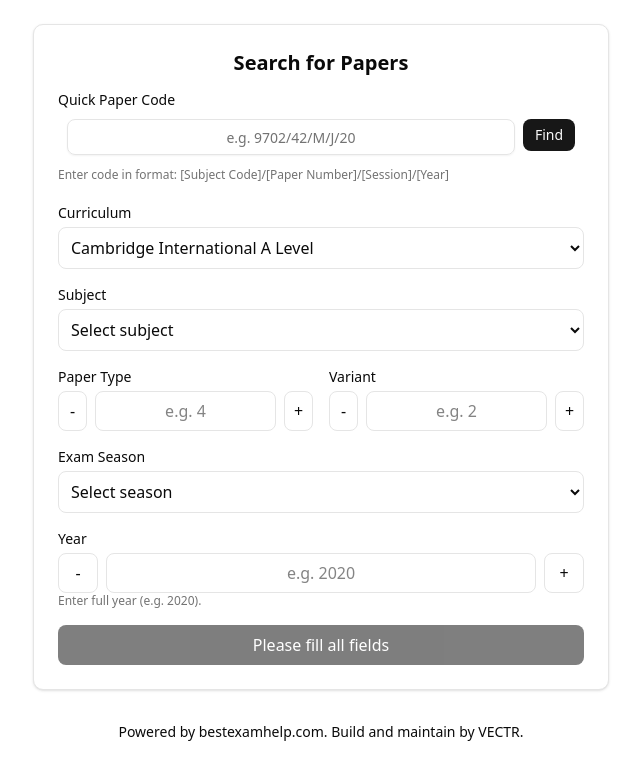
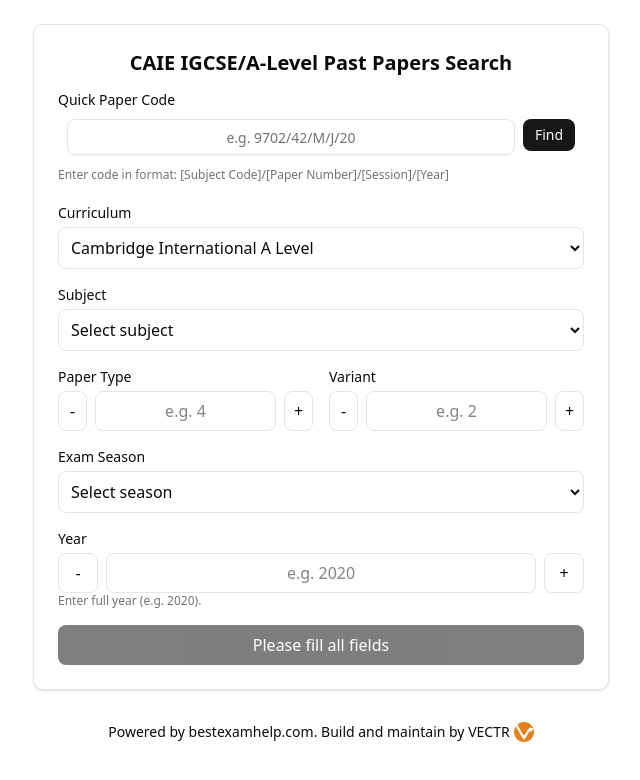
Before and after one commit to caocchinh/caie-paper-navigator, a React (Vite) app: page / in a window 1280 px wide. Shown: the top 780 px of the page, without its empty margins (319-959 px from the left). Built offline with nearby package versions, Linux system fonts and the light colour scheme.

Commit message:
Update App and PaperSearch components to enhance UI with new title and footer link. Modify button styles for better user interaction feedback.

```diff
--- a/src/App.tsx
+++ b/src/App.tsx
@@ -56,7 +56,9 @@ export function App() {
     <div className="container mx-auto p-6">
       <Card className="max-w-xl mx-auto">
         <CardContent className="pt-6">
-          <h2 className="text-xl font-semibold mb-4 text-center">Search for Papers</h2>
+          <h2 className="text-xl font-semibold mb-4 text-center">
+            <span className="text-re">CAIE</span> IGCSE/A-Level Past Papers Search
+          </h2>
           <PaperSearch
             paperType="qp"
             onLinkGenerated={handlePaperGenerated}
@@ -150,7 +152,7 @@ export function App() {
 
               <div className="mt-6 p-4 bg-muted rounded-lg">
                 <p className="text-sm text-center text-muted-foreground">
-                  Links will open in new tabs. If you have pop-up blockers enabled, you may need to allow them for this site.
+                  Links will open in new tabs. If you have pop-up blockers enabled, you may need to allow them for this extension.
                 </p>
               </div>
             </div>
@@ -161,12 +163,18 @@ export function App() {
       <div className="mt-8 text-center">
         <div className="flex items-center justify-center gap-2">
           <a
-            href="https://bestexamhelp.com"
+            href="https://www.instagram.com/vectr.vcp/"
             target="_blank"
             rel="noopener noreferrer"
-            className="text-sm font-medium"
+            title="Visit our Instagram"
+            className="text-sm font-medium flex items-center gap-1"
           >
-            Powered by bestexamhelp.com. Build and maintain by VECTR.
+            Powered by bestexamhelp.com. Build and maintain by VECTR
+            <img
+              src="/vectr.png"
+              alt="VECTR"
+              className="w-5 h-5"
+            />
           </a>
         </div>
       </div>
--- a/src/components/paper-search.tsx
+++ b/src/components/paper-search.tsx
@@ -800,7 +800,7 @@ export function PaperSearch({paperType, onLinkGenerated, isClearData, setIsClear
                 <div className="flex items-center">
                   <button
                     type="button"
-                    className="h-10 w-10 border rounded-md flex items-center justify-center cursor-pointer"
+                    className="h-10 w-10 border rounded-md flex items-center justify-center cursor-pointer active:bg-gray-200"
                     onClick={decrementPaperType}
                   >
                     -
@@ -815,7 +815,7 @@ export function PaperSearch({paperType, onLinkGenerated, isClearData, setIsClear
                   />
                   <button
                     type="button"
-                    className="h-10 w-10 border rounded-md flex items-center justify-center cursor-pointer"
+                    className="h-10 w-10 border rounded-md flex items-center justify-center cursor-pointer active:bg-gray-200"
                     onClick={incrementPaperType}
                   >
                     +
@@ -834,7 +834,7 @@ export function PaperSearch({paperType, onLinkGenerated, isClearData, setIsClear
                 <div className="flex items-center">
                   <button
                     type="button"
-                    className="h-10 w-10 border rounded-md flex items-center justify-center cursor-pointer"
+                    className="h-10 w-10 border rounded-md flex items-center justify-center cursor-pointer active:bg-gray-200"
                     onClick={decrementVariant}
                   >
                     -
@@ -849,7 +849,7 @@ export function PaperSearch({paperType, onLinkGenerated, isClearData, setIsClear
                   />
                   <button
                     type="button"
-                    className="h-10 w-10 border rounded-md flex items-center justify-center cursor-pointer"
+                    className="h-10 w-10 border rounded-md flex items-center justify-center cursor-pointer active:bg-gray-200"
                     onClick={incrementVariant}
                   >
                     +
```
Also changed, not shown: public/vectr.png (added).
